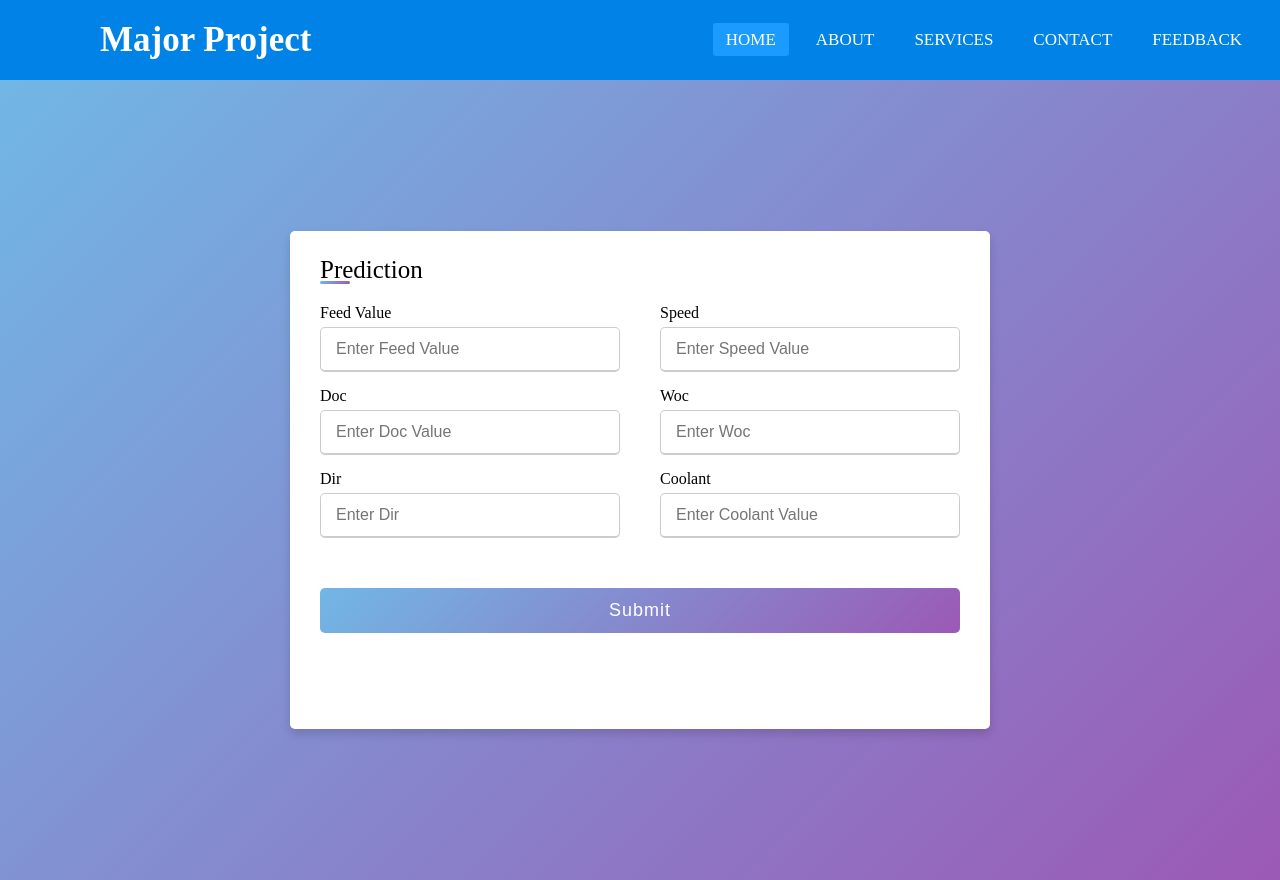
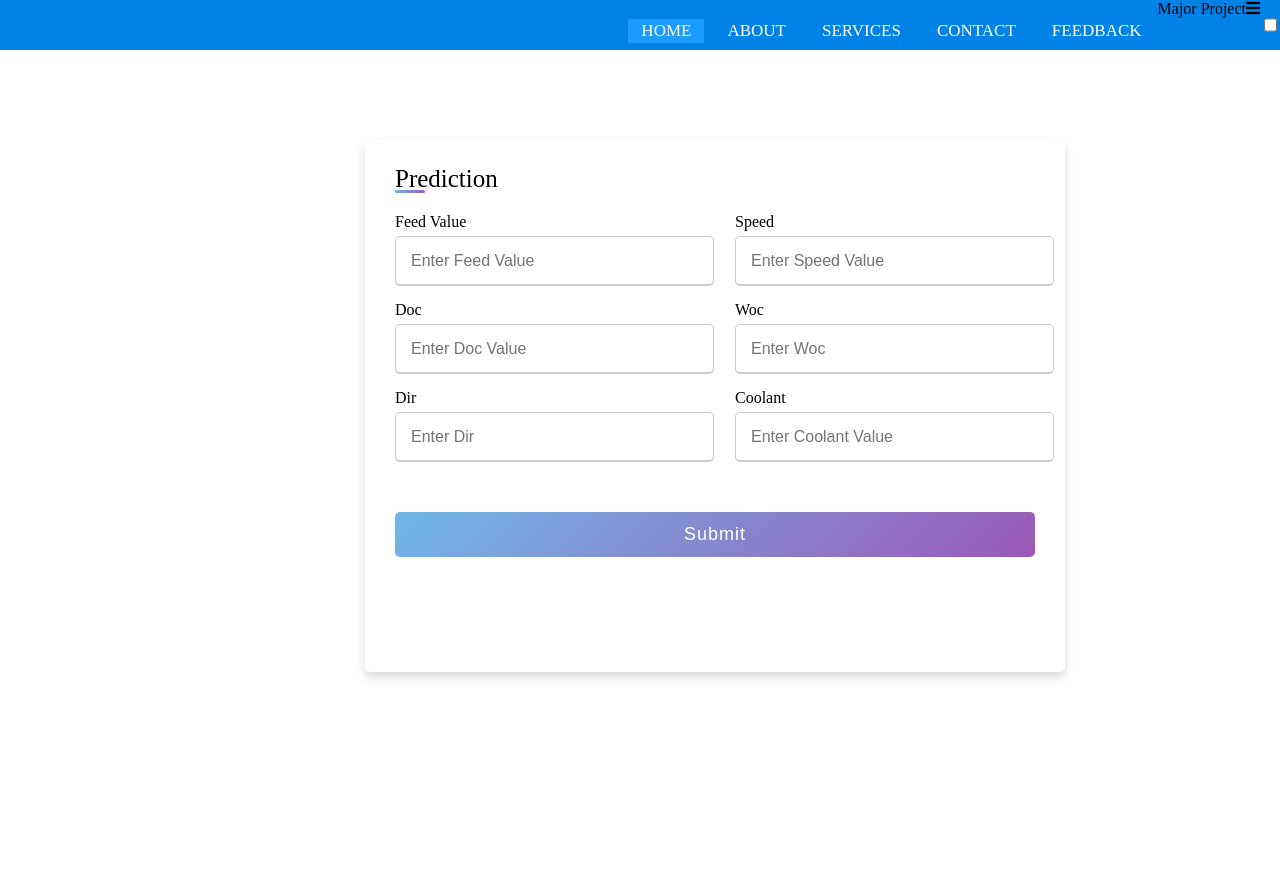
Before and after one commit to SettiNaveenNaidu/Lasso_MajorProject, a Flask app: page / in a window 1280 px wide. After the commit the page ends 679 px from the top, so only its background shows below. Run offline with Flask 2, Linux system fonts and the light colour scheme; parts of the project's set-up code (start-up, migrations or seed data) failed here and were passed over.

Commit message:
Add files via upload

```diff
--- a/static/new.css
+++ b/static/new.css
@@ -1,125 +1,60 @@
-*{
-    padding: 0;
-    margin: 0;
-    text-decoration: none;
-    list-style: none;
-    box-sizing: border-box;
+@import url('https://fonts.googleapis.com/css2?family=Poppins:wght@200;300;400;500;600;700&display=swap');
+body{
+ margin:0px;
+ padding:0px;
 }
-  .navi{
-    font-family: montserrat;
+.out{
+  display:flex;
+  flex-direction:column;
+}
+nav{
+    height: 50px;
+    width: 100%;
+}
+nav{
+  display:flex;
+  flex-direction:row-reverse;;
 }
 nav{
   background: #0082e6;
-    height: 80px;
-    width: 100%;
-  }
-  label.logo{
-    color: white;
-    font-size: 35px;
-    line-height: 80px;
-    padding: 0 100px;
-    font-weight: bold;
 }
 nav ul{
     float: right;
-    margin-right: 20px;
+    margin-right: 0px;
 }
 nav ul li{
-    display: inline-block;
-    line-height: 80px;
-    margin: 0 5px;
+    display: inline-flex;
+  flex-direction:row;
+}
+nav ul li{
+    line-height: 16px;
+    margin: 3px 3px;
 }
 nav ul li a{
     color: white;
     font-size: 17px;
-    padding: 7px 13px;
-    border-radius: 3px;
+    padding: 4px 13px;
+    border-radius: 2px;
     text-transform: uppercase;
+
+}
+a:link{
+  text-decoration: none;
 }
 a.active,a:hover{
     background: #1b9bff;
     transition: .5s;
 }
-  .checkbtn{
-    font-size: 30px;
-    color: white;
-    float: right;
-    line-height: 80px;
-    margin-right: 40px;
-    cursor: pointer;
-    display: none;
-  }
-  #check{
-    display: none;
-  }
-  @media (max-width: 952px){
-    label.logo{
-      font-size: 30px;
-      padding-left: 50px;
-    }
-    nav ul li a{
-      font-size: 16px;
-    }
-  }
-  @media (max-width: 858px){
-    .checkbtn{
-      display: block;
-    }
-    ul{
-      position: fixed;
-      width: 100%;
-      height: 100vh;
-      background: #2c3e50;
-      top: 80px;
-      left: -100%;
-      text-align: center;
-      transition: all .5s;
-    }
-    nav ul li{
-      display: block;
-      margin: 50px 0;
-      line-height: 30px;
-    }
-    nav ul li a{
-      font-size: 20px;
-    }
-    a:hover,a.active{
-      background: none;
-      color: #0082e6;
-    }
-    #check:checked ~ ul{
-      left: 0;
-    }
-  }
-  section{
-    background: url(bg1.jpg) no-repeat;
-    background-size: cover;
-    height: calc(100vh - 80px);
-  }
-
-
-
-
-
-
-
-  @import url('https://fonts.googleapis.com/css2?family=Poppins:wght@200;300;400;500;600;700&display=swap');
-
-.form{
-  height: 100vh;
-  display: flex;
+.container{
+  width: 50%;
   justify-content: center;
-  align-items: center;
-  padding: 10px;
-  background: linear-gradient(135deg, #71b7e6, #9b59b6);
-}
-.container{
-  max-width: 700px;
-  width: 100%;
   background-color: #fff;
   padding: 25px 30px;
   border-radius: 5px;
   box-shadow: 0 5px 10px rgba(0,0,0,0.15);
+  align-content: center;
+  margin-top: 90px;
+  margin-left: 365px;
 }
 .container .title{
   font-size: 25px;
```
Also changed, not shown: other parts of static/new.css (+18 -21 lines). Lines whose indentation alone changed are shown as unchanged.
